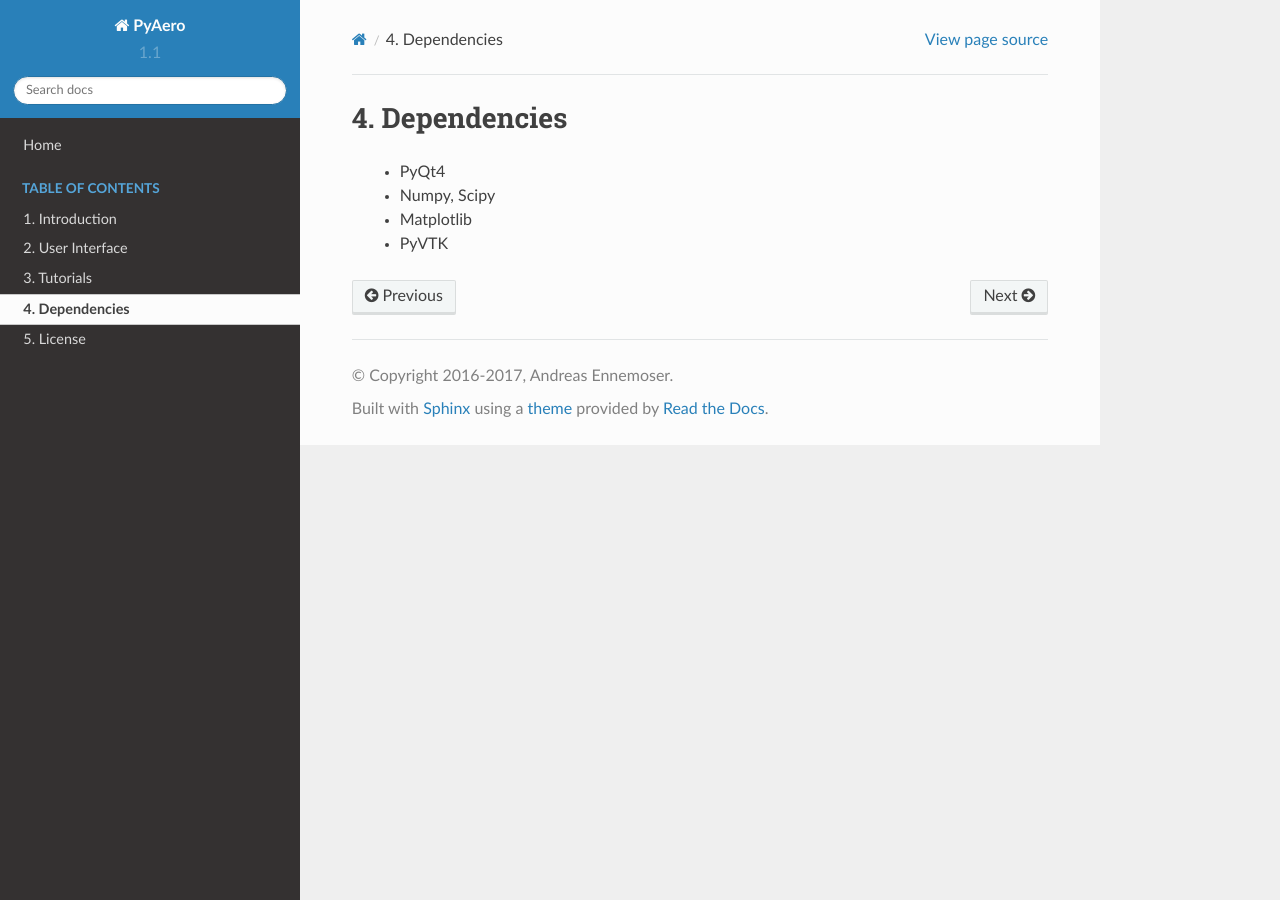
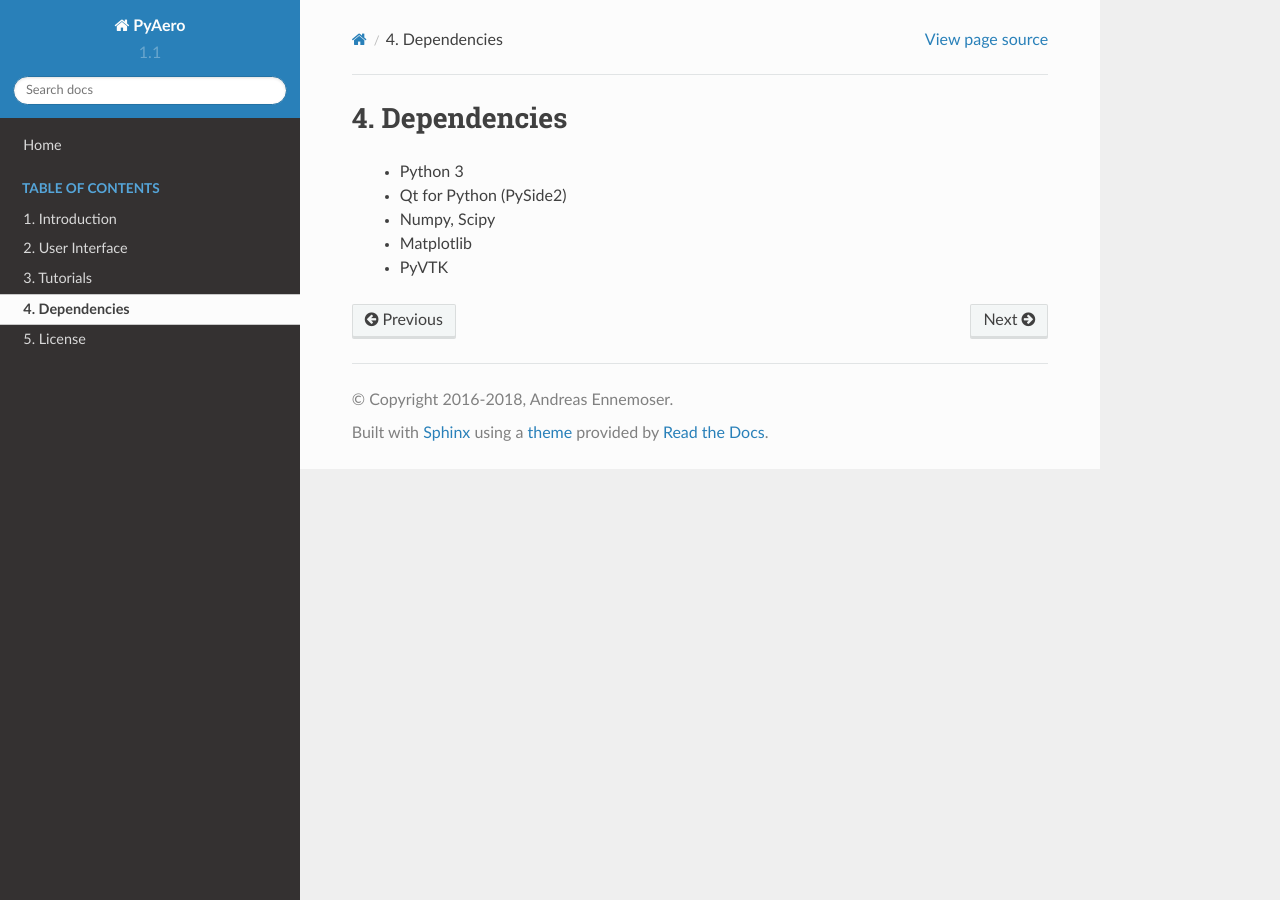
Before and after one commit to chiefenne/PyAero, a Sphinx documentation site: the page built from docs/dependencies.rst, in a window 1280 px wide. Built offline with Sphinx 7.4.7 and the Read the Docs theme 2.0.0, drawn with Linux system fonts in a browser that asks for light colours.

Commit message:
updating docu

```diff
--- a/docs/conf.py
+++ b/docs/conf.py
@@ -56,7 +56,7 @@ master_doc = 'index'
 
 # General information about the project.
 project = u'PyAero'
-copyright = u'2016-2017, Andreas Ennemoser'
+copyright = u'2016-2018, Andreas Ennemoser'
 author = u'Andreas Ennemoser'
 
 # The version info for the project you're documenting, acts as replacement for
@@ -243,7 +243,7 @@ html_static_path = ['_static']
 # html_search_scorer = 'scorer.js'
 
 # Output file base name for HTML help builder.
-htmlhelp_basename = 'PyAEROdoc'
+htmlhelp_basename = 'PyAeroDoc'
 
 # -- Options for LaTeX output ---------------------------------------------
 
@@ -269,7 +269,7 @@ latex_elements = {
 # (source start file, target name, title,
 #  author, documentclass [howto, manual, or own class]).
 latex_documents = [
-    (master_doc, 'PyAERO.tex', u'PyAERO Documentation',
+    (master_doc, 'PyAero.tex', u'PyAero Documentation',
      u'Andreas Ennemoser', 'manual'),
 ]
 
@@ -311,7 +311,7 @@ latex_documents = [
 # One entry per manual page. List of tuples
 # (source start file, name, description, authors, manual section).
 man_pages = [
-    (master_doc, 'pyaero', u'PyAERO Documentation',
+    (master_doc, 'pyaero', u'PyAero Documentation',
      [author], 1)
 ]
 
@@ -326,8 +326,8 @@ man_pages = [
 # (source start file, target name, title, author,
 #  dir menu entry, description, category)
 texinfo_documents = [
-    (master_doc, 'PyAERO', u'PyAERO Documentation',
-     author, 'PyAERO', 'One line description of project.',
+    (master_doc, 'PyAero', u'PyAERO Documentation',
+     author, 'PyAero', 'One line description of project.',
      'Miscellaneous'),
 ]
 
--- a/docs/dependencies.rst
+++ b/docs/dependencies.rst
@@ -1,7 +1,8 @@
 Dependencies
 ============
 
- - PyQt4
+ - Python 3
+ - Qt for Python (PySide2)
  - Numpy, Scipy
  - Matplotlib
  - PyVTK
--- a/docs/license.rst
+++ b/docs/license.rst
@@ -3,7 +3,7 @@ License
 
 The MIT License (MIT)
 
-Copyright (c) 2016 Andreas Ennemoser
+Copyright (c) 2018 Andreas Ennemoser
 
 Permission is hereby granted, free of charge, to any person obtaining a copy of this software and associated documentation files (the "Software"), to deal in the Software without restriction, including without limitation the rights to use, copy, modify, merge, publish, distribute, sublicense, and/or sell copies of the Software, and to permit persons to whom the Software is furnished to do so, subject to the following conditions:
 
--- a/docs/ui_GUI.rst
+++ b/docs/ui_GUI.rst
@@ -1,7 +1,7 @@
 User Interface
 ==============
 
-`PyAero <index.html>`_ comes with a graphical user interface (GUI) written in PYTHON and `PyQt4 <http://www.riverbankcomputing.com/software/pyqt/intro>`_. The reason for using PyQt4 is that it works with Python 2.7.x., whereas PySide2 needs Python 3.x. May be at a later point in time a migration to the more modern packages will be undertaken.
+`PyAero <index.html>`_ comes with a graphical user interface (GUI) written in PYTHON and `Qt for Python (Pyside2) <https://www.qt.io/qt-for-python>`_.
 
 Main Screen
 -----------
@@ -19,7 +19,7 @@ Menus
 
 Menus in `PyAero <index.html>`_ try to behave much the same as in typical desktop software. For standard menus as :menuselection:`File` or :menuselection:`Print` the documentation will be kept short. See `GUI screenshot <mainscreen_>`_ for the location of the menubar in the GUI and `menu structure <menu_structure_>`_ for an overview of the menu structure.
 
-The menus in the menubar and the tools in the toolbar (see Toolbar) are coded in a dynamic way. That is, all menus and toolbar items (and their respective handlers/callbacks) are read from XML files (PMenu.xml, PToolbar.xml).The graphical user interface is automatically populated using the entries of those files. With this structure in place, menus and toolbar items can easily be extended and customized. When adding new menus and thus functionality, it is required to provide respective handlers (referring to PyQt nomenclature so-called “slots”) to take care of the newly introduced functionality.
+The menus in the menubar and the tools in the toolbar (see Toolbar) are coded in a dynamic way. That is, all menus and toolbar items (and their respective handlers/callbacks) are read from XML files (PMenu.xml, PToolbar.xml).The graphical user interface is automatically populated using the entries of those files. With this structure in place, menus and toolbar items can easily be extended and customized. When adding new menus and thus functionality, it is required to provide respective handlers (referring to Qt for Python nomenclature so-called “slots”) to take care of the newly introduced functionality.
 
 .. figure::  images/menu_structure.png
    :align:   center
```
